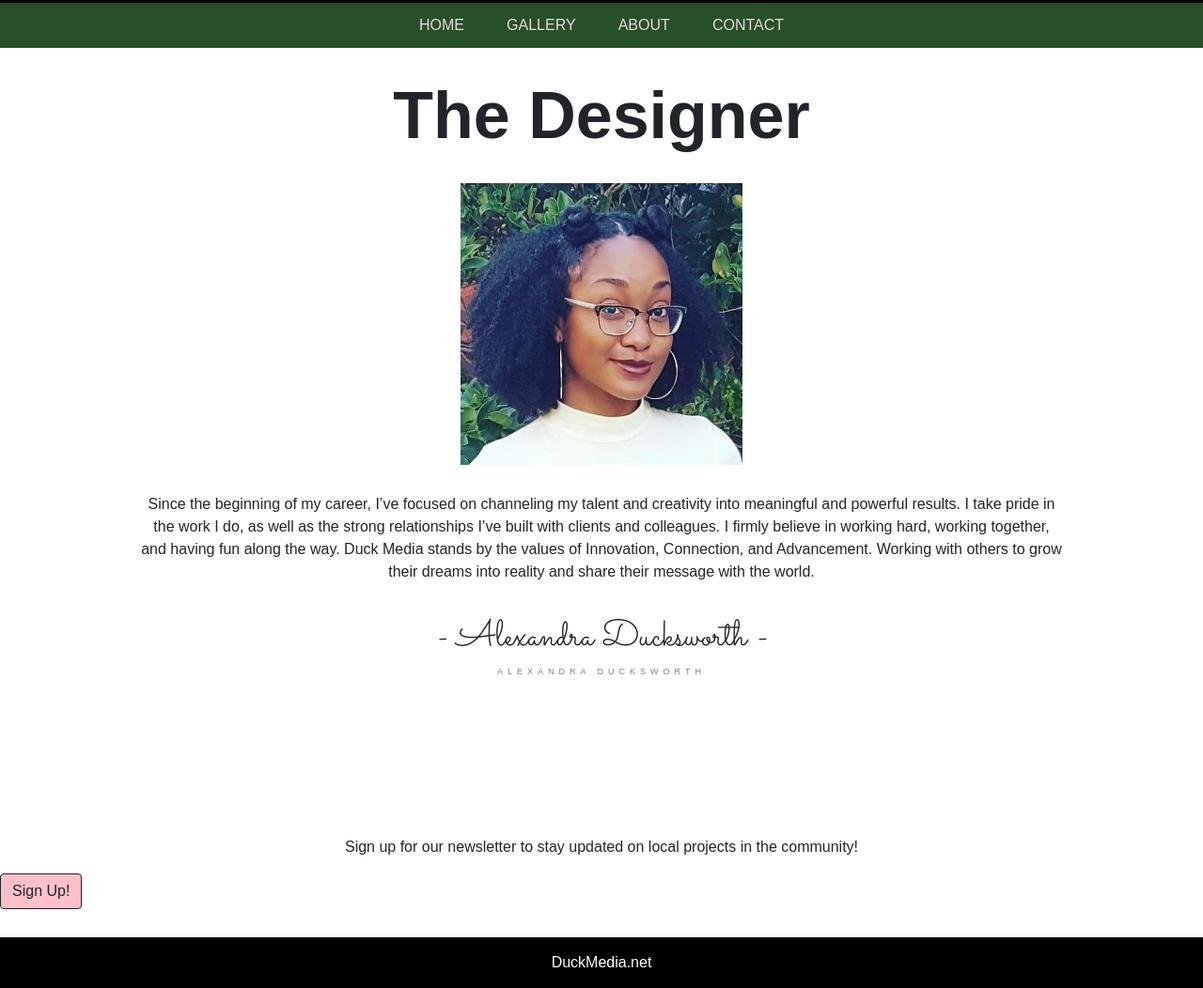
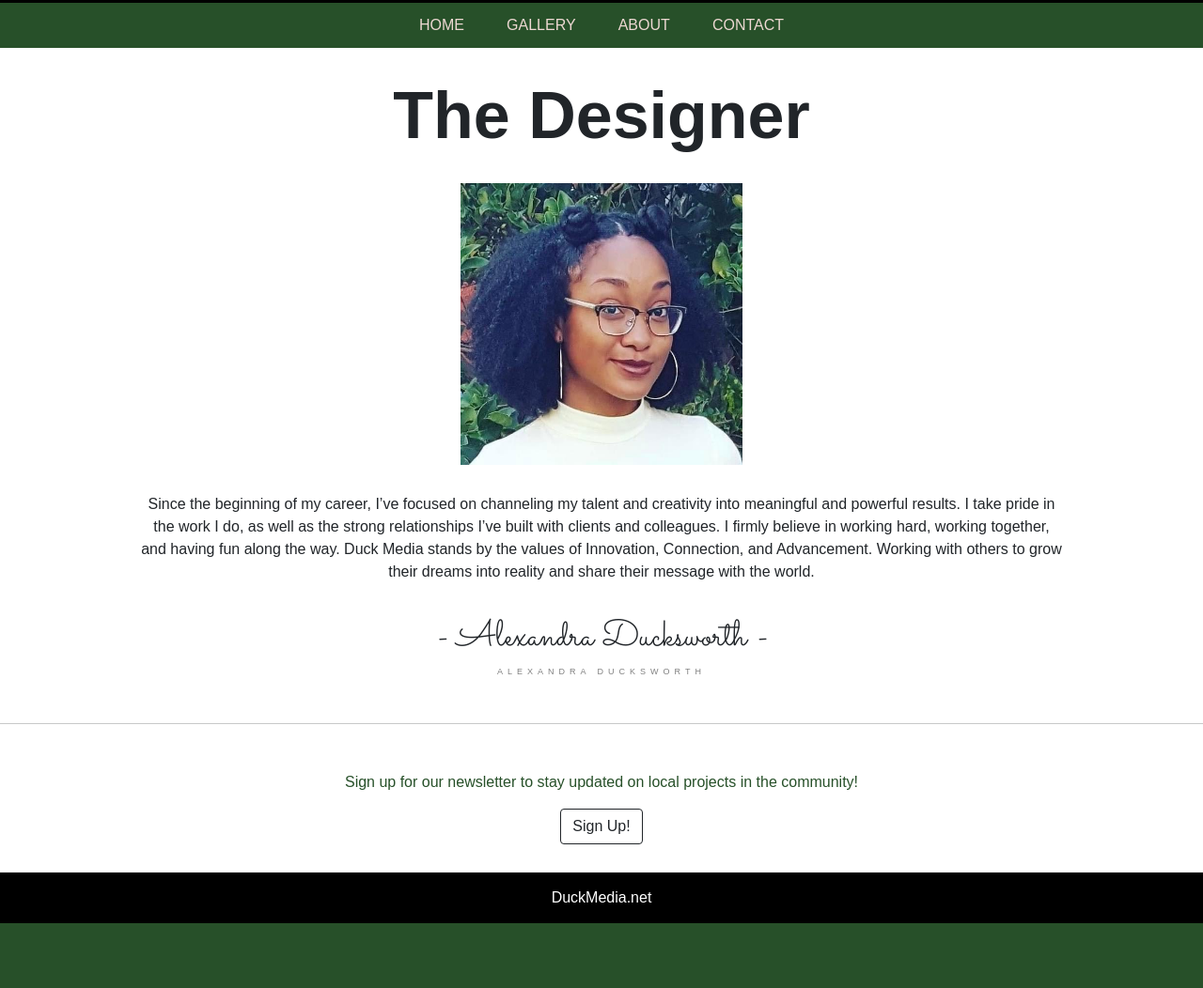
Before and after one commit to AD-Graphics/AD-Graphics.github.io, a plain HTML site: page about.html in a window 1280 px wide. Shown: the part 88-1140 px from the top of the page at 94% size. After the commit the page ends 1071 px from the top, so only its background shows below. Drawn offline with nearby package versions, Linux system fonts and the light colour scheme.

Commit message:
Update about.html

```diff
--- a/about.html
+++ b/about.html
@@ -25,6 +25,7 @@
         "footer footer"
       }
       body {
+        align-content: center;
         font-family: 'Verdana', sans-serif;
         margin: 0px;
         background-color: #275029;
@@ -135,18 +136,18 @@
         font-family: 'Montserrat', sans-serif;
         letter-spacing: 5px;
         font-weight: normal;
-        margin: 0px;
+        margin-bottom: 50px;
       }
       .newsletter {
         display: block;
         justify-content: center;
         text-align: center;
-        margin-top: 170px;
+        margin-top: 50px;
         padding-bottom: 30px;
+        color: #275029;
       }
-      .btn {
+      .myGrid.btn {
         display: block;
-        position: static;
         justify-content: center;
 
         background-color: pink;
@@ -226,8 +227,10 @@
           reality and share their message with the world.</p>
         <p id="p2">- Alexandra Ducksworth -</p>
         <h6>ALEXANDRA DUCKSWORTH</h6>
+        <hr>
         <section class="newsletter">
           <p>Sign up for our newsletter to stay updated on local projects in the community!</p>
+          <br>
           <button style="align-content: center;" type="button" class="btn btn-outline-dark">Sign Up!</button>
         </section>
       </main>
```
